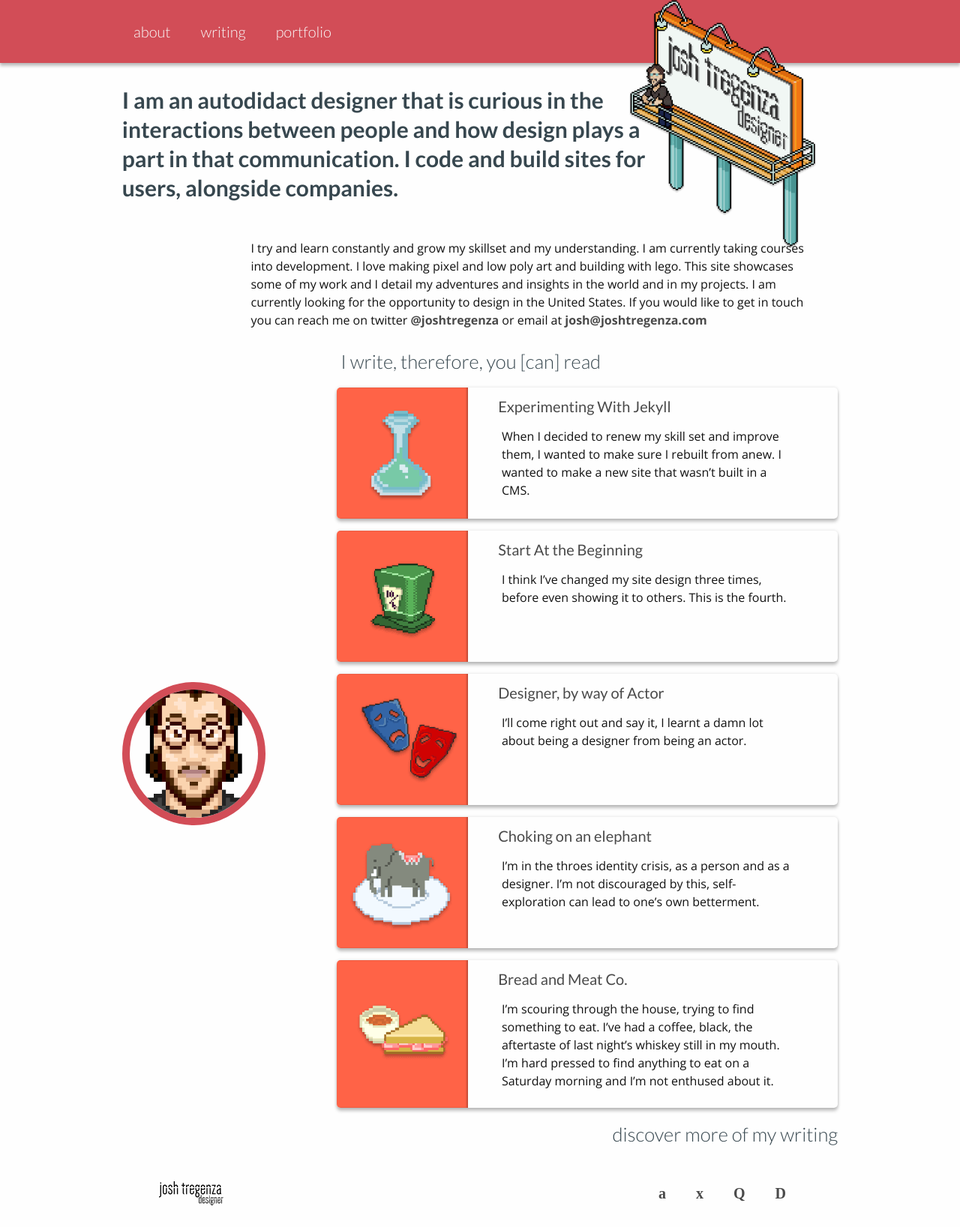
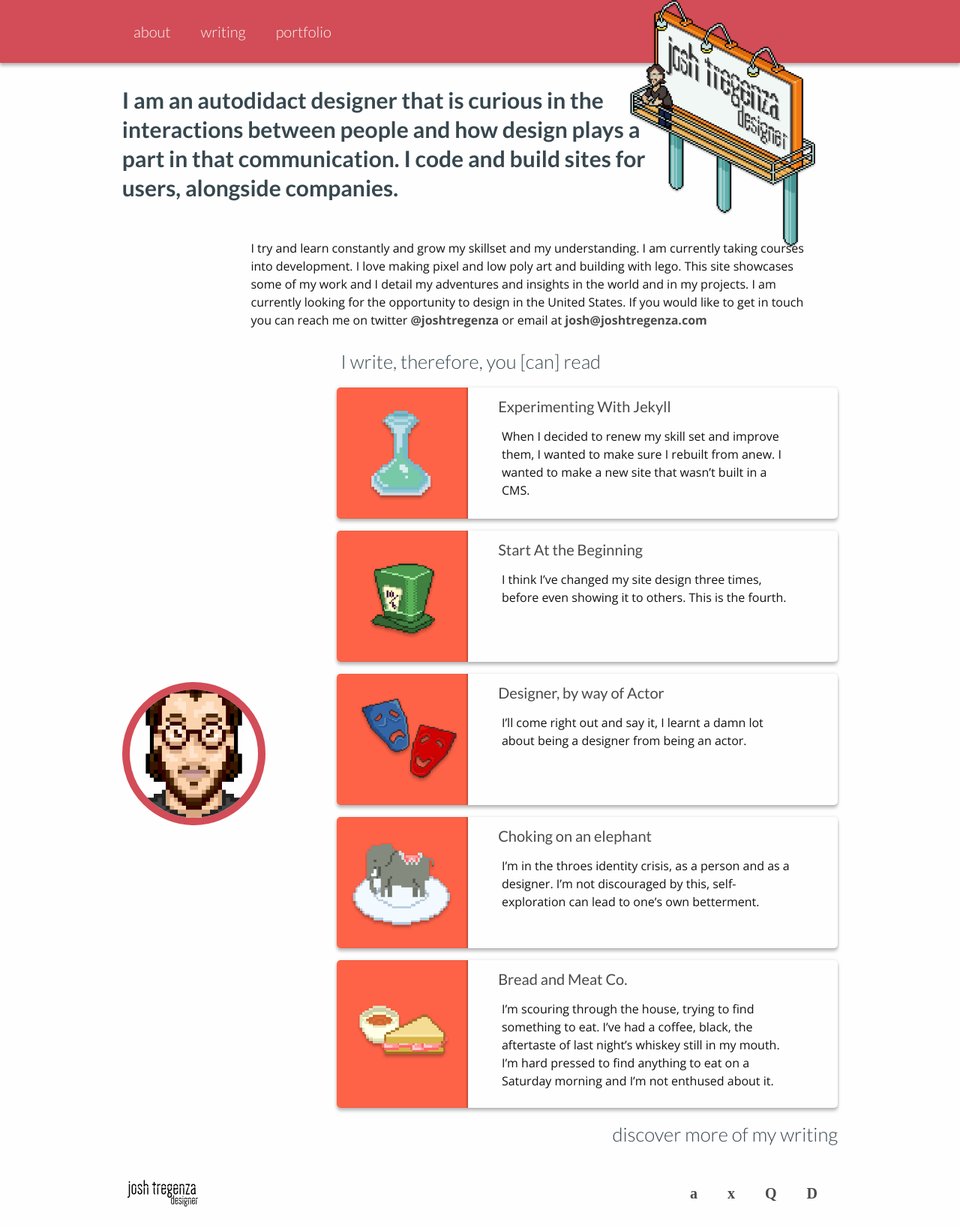
Before and after one commit to jtregenza/jtregenza.github.io, a Jekyll site: the page built from index.html, in a window 1280 px wide. Shown: the whole page at 75% size. Built offline with Jekyll 4.4.1, drawn with Linux system fonts in a browser that asks for light colours; some web fonts are replaced; the list of posts is cut into pages by our own code.

Commit message:
tweaking site

```diff
--- a/_sass/_layout.scss
+++ b/_sass/_layout.scss
@@ -16,11 +16,6 @@ body{
     margin: 0 auto;
 }
 
-footer{
-    @include media-query($on-desk) {
-        max-width:61.250em;
-    }
-}
 
 .site-header {
     margin-bottom:2em;
@@ -183,7 +178,9 @@ a{
 /********FOOTER********/
 
 footer {
-    width:70%;
+    @include media-query($on-desk) {
+        max-width:61.250em;
+    }
 }
 
 @include media-query($on-desk) {
```
